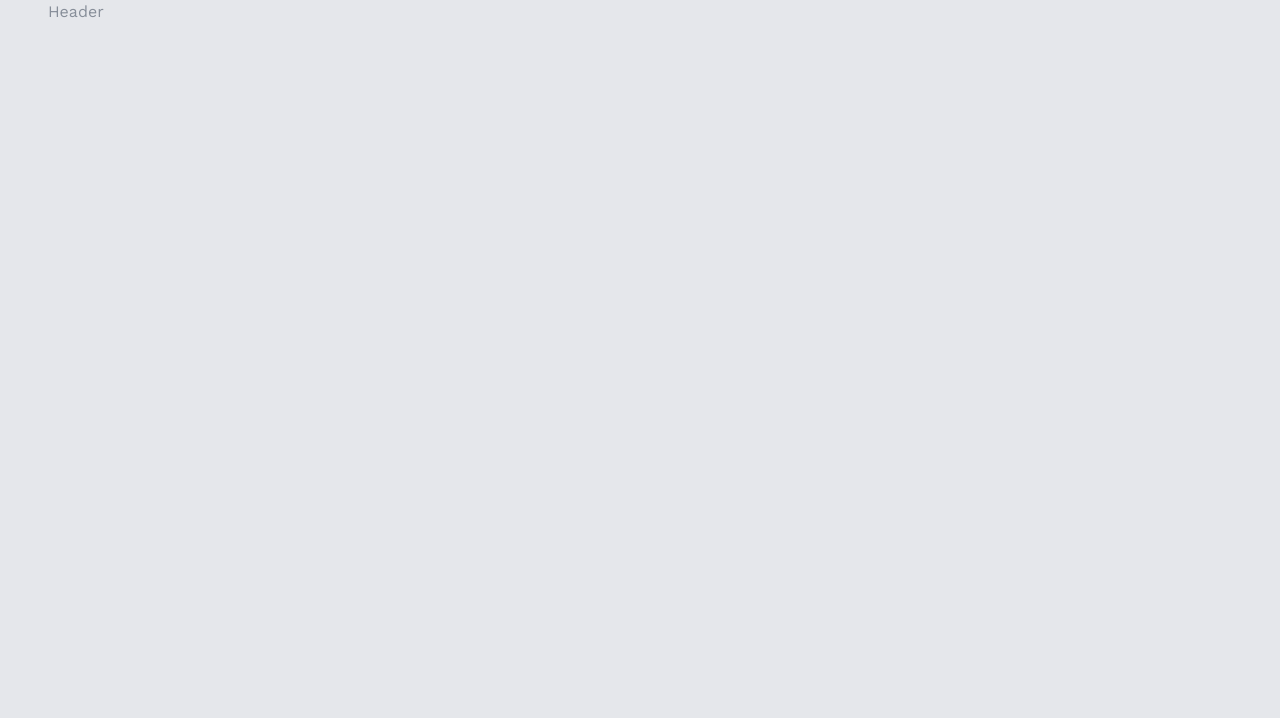
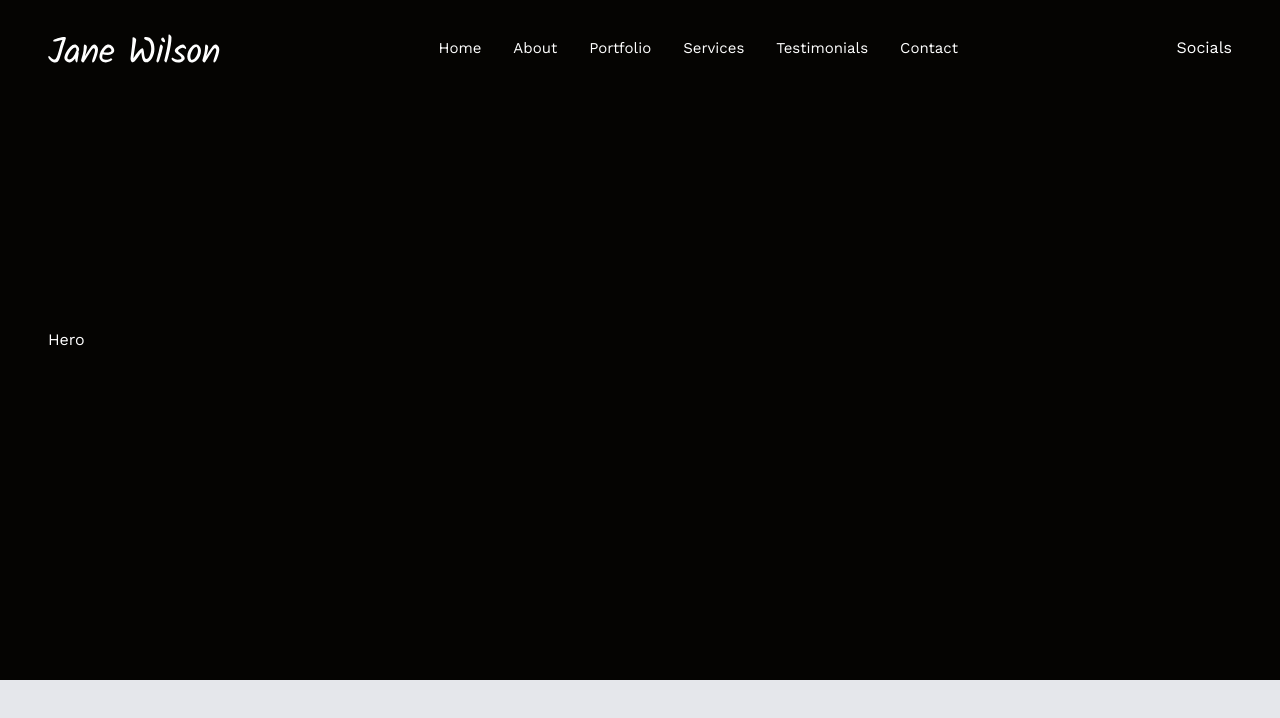
Before and after one commit to lODIN007l/PortafolioModels, a React (Vite) app in the folder PortFolioMinimalist/: page / in a window 1280 px wide. Shown: the top 718 px of the page. Built offline with nearby package versions, Linux system fonts and the light colour scheme; a web font is replaced by a local one.

Commit message:
hearo and header

```diff
--- a/PortFolioMinimalist/src/App.jsx
+++ b/PortFolioMinimalist/src/App.jsx
@@ -1,9 +1,11 @@
 import Header from "./components/Header";
-
+import Hero from "./components/Hero";
 function App() {
   return (
     <>
       <Header />
+      <Hero />
+      <div style={{ height: "2000px" }}></div>
     </>
   );
 }
--- a/PortFolioMinimalist/src/components/Header.jsx
+++ b/PortFolioMinimalist/src/components/Header.jsx
@@ -6,10 +6,38 @@
 import Socials from "./Socials";
 
 const Header = () => {
-  const [bg, setBg] = useState("");
+  const [bg, setBg] = useState(false);
+
+  useEffect(() => {
+    window.addEventListener("scroll", () => {
+      return window.scrollY > 50 ? setBg(true) : setBg(false);
+    });
+  }, []);
+
   return (
-    <header>
-      <div className="container mx-auto">Header</div>
+    <header
+      className={`${
+        bg ? "bg-tertiary h-20" : "h-24"
+      } flex items-center fixed top-0 w-full text-white z-10 transition-all duration-300 `}
+    >
+      <div className="container mx-auto h-full flex items-center justify-between  ">
+        {/* logo */}
+        <a href="">
+          <img src={Logo} alt="" />
+        </a>
+        {/* nav */}
+        <div className="hidden lg:block">
+          <Nav />
+        </div>
+        {/* socials */}
+        <div className="hidden lg:block">
+          <Socials />
+        </div>
+        {/* nav mobile  */}
+        <div className=" lg:hidden">
+          <NavMobile />
+        </div>
+      </div>
     </header>
   );
 };
--- /dev/null
+++ b/PortFolioMinimalist/src/components/Hero.jsx
@@ -0,0 +1,11 @@
+import React from "react";
+
+const Hero = () => {
+  return (
+    <section className="lg:h-[85vh] flex items-center bg-primary lg:bg-cover lg:bg-center lg:bg-no-repeat py-32 lg:py-0 overflow-hidden ">
+      <div className="container mx-auto text-white">Hero</div>
+    </section>
+  );
+};
+
+export default Hero;
--- a/PortFolioMinimalist/src/components/Nav.jsx
+++ b/PortFolioMinimalist/src/components/Nav.jsx
@@ -1,7 +1,35 @@
 import React from "react";
 
+import { navigation } from "../data";
+
+import { Link } from "react-scroll";
+
 const Nav = () => {
-  return <div>Nav</div>;
+  return (
+    <div>
+      <ul className="flex space-x-8 capitalize text-[15px]">
+        {navigation.map((item, index) => {
+          return (
+            <li
+              className="text-white hover:text-accent cursor-pointer "
+              key={index}
+            >
+              <Link
+                to={item.href}
+                activeClass="active"
+                spy={true}
+                duration={500}
+                offset={-70}
+                className="transition-all duration-300 "
+              >
+                {item.name}
+              </Link>
+            </li>
+          );
+        })}
+      </ul>
+    </div>
+  );
 };
 
 export default Nav;
```
